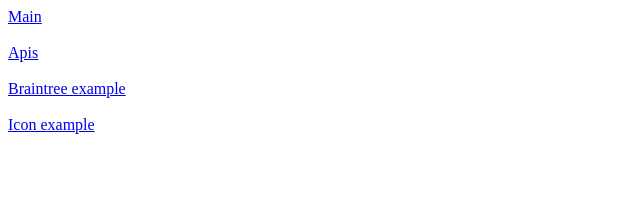
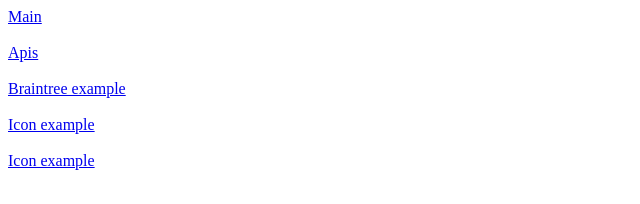
Before and after one commit to adam-batwash/adam-batwash.github.io, a plain HTML site: page index.html in a window 1280 px wide. Shown: the whole page, without its empty margins (0-640 px from the left). Drawn offline with Linux system fonts and the light colour scheme.

Commit message:
Update index.html

```diff
--- a/index.html
+++ b/index.html
@@ -16,6 +16,9 @@
   <a href="https://app.sdk-playground.v.newstore.net/examples/icon">Icon example</a>
   <br><br>
 
+  <a href="https://app.sdk-playground.v.newstore.net/invalidurl">Icon example</a>
+  <br><br>
+
   <br><br>
 </body>
 </html>
```
